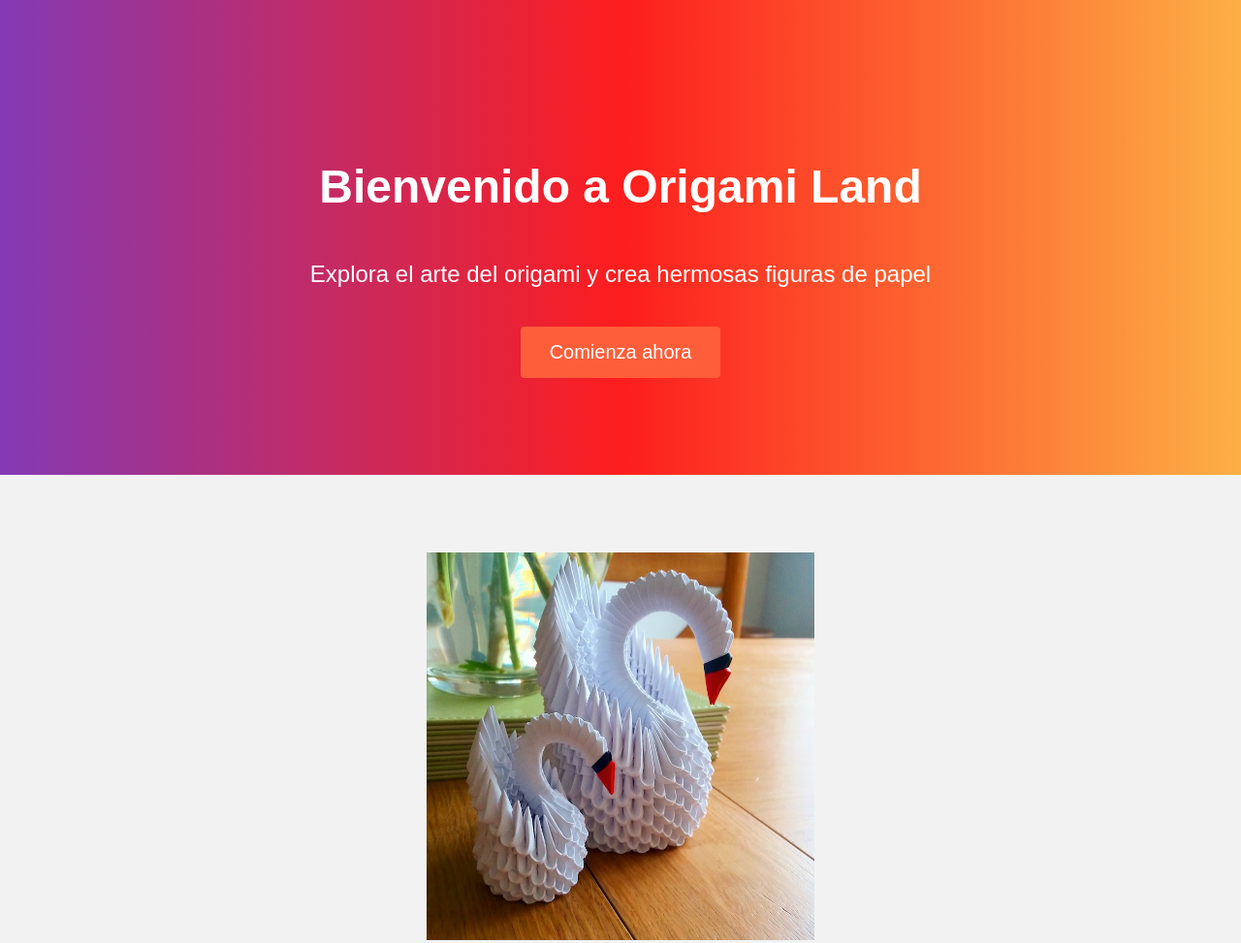
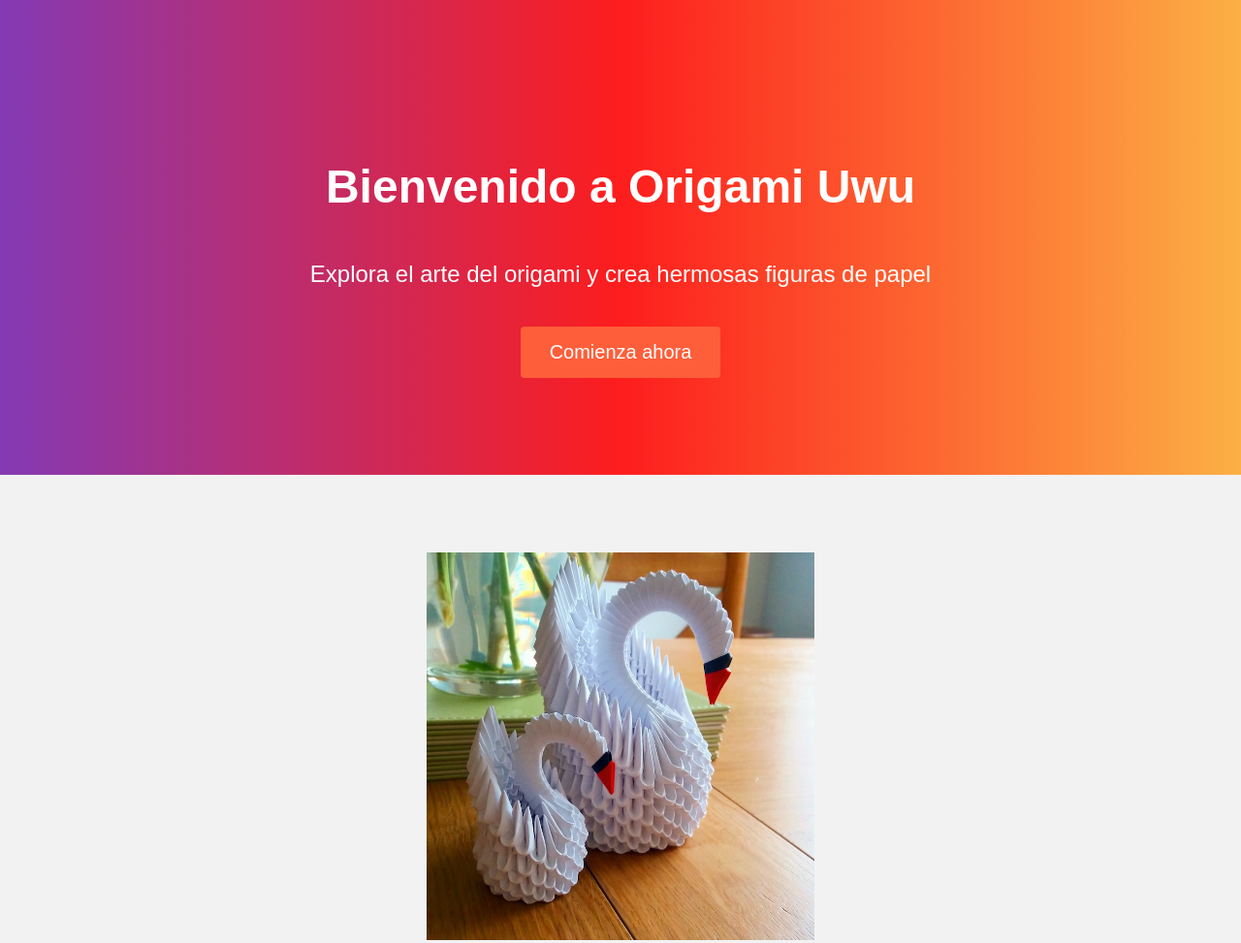
Before and after one commit to 888Leonidas888/ejercicio-final.github.io, a plain HTML site: page index.html in a window 1280 px wide. Shown: the top 973 px of the page at 97% size. Drawn offline with Linux system fonts and the light colour scheme.

Commit message:
se cambia el nombre del negocio

```diff
--- a/index.html
+++ b/index.html
@@ -8,7 +8,7 @@
   </head>
   <body>
     <section class="hero-section">
-      <h1>Bienvenido a Origami Land</h1>
+      <h1>Bienvenido a Origami Uwu</h1>
       <p>Explora el arte del origami y crea hermosas figuras de papel</p>
       <button class="cta-button">Comienza ahora</button>
     </section>
```
